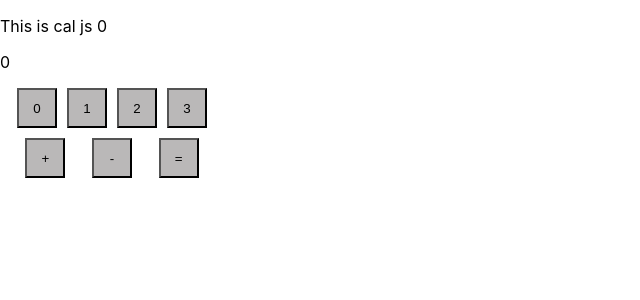
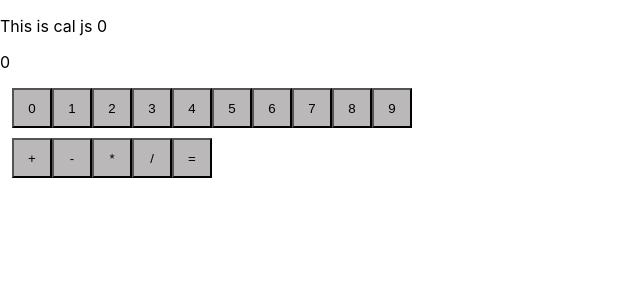
Before and after one commit to SanketWashimkar/Cal-app, a React (Create React App) app: page / in a window 1280 px wide. Shown: the top 300 px of the page, without its empty margins (0-640 px from the left). Built offline with nearby package versions, Linux system fonts and the light colour scheme.

Commit message:
main:8th commit

```diff
--- a/src/components/Cal/Cal.js
+++ b/src/components/Cal/Cal.js
@@ -3,8 +3,8 @@ import CalWrapper from "../CalWrapper/CalWrapper";
 
 const Cal = () => {
   const [inputVal1, setInputVal1] = useState(0);
-    const [oprationValue, setOprationValue] = useState(0);
-    const [currentOpration,setCurrentOpration] = useState('');
+  const [oprationValue, setOprationValue] = useState(0);
+  const [currentOpration, setCurrentOpration] = useState("");
 
   const allBtArr = [
     {
@@ -13,6 +13,7 @@ const Cal = () => {
         setInputVal1((prevValue) => parseInt(prevValue.toString() + 0));
       },
     },
+
     {
       value: 1,
       btFun: () => {
@@ -33,49 +34,116 @@ const Cal = () => {
         setInputVal1(parseInt(newValue));
       },
     },
+    {
+      value: 4,
+      btFun: () => {
+        const newValue = inputVal1.toString() + 4;
+        setInputVal1(parseInt(newValue));
+      },
+    },
+    {
+      value: 5,
+      btFun: () => {
+        const newValue = inputVal1.toString() + 5;
+        setInputVal1(parseInt(newValue));
+      },
+    },
+
+    {
+      value: 6,
+      btFun: () => {
+        const newValue = inputVal1.toString() + 6;
+        setInputVal1(parseInt(newValue));
+      },
+    },
+    {
+      value: 7,
+      btFun: () => {
+        const newValue = inputVal1.toString() + 7;
+        setInputVal1(parseInt(newValue));
+      },
+    },
+    {
+      value: 8,
+      btFun: () => {
+        const newValue = inputVal1.toString() + 8;
+        setInputVal1(parseInt(newValue));
+      },
+    },
+    {
+      value: 9,
+      btFun: () => {
+        const newValue = inputVal1.toString() + 9;
+        setInputVal1(parseInt(newValue));
+      },
+    },
   ];
 
   const oprationArr = [
     {
-        value: '+',
-        btFun: () => {
-            setCurrentOpration('+');
-            setOprationValue(inputVal1);
-            setInputVal1(0);
-        }
+      value: "+",
+      btFun: () => {
+        setCurrentOpration("+");
+        setOprationValue(inputVal1);
+        setInputVal1(0);
+      },
     },
     {
-        value: '-',
-        btFun: () => {
-            setCurrentOpration('-');
-            setOprationValue(inputVal1);
-            setInputVal1(0);
-        }
+      value: "-",
+      btFun: () => {
+        setCurrentOpration("-");
+        setOprationValue(inputVal1);
+        setInputVal1(0);
+      },
     },
     {
-        value: '=',
-        btFun: () => {
-            if(currentOpration === '+'){
-
-                setInputVal1((prevValue) => {
-                    return prevValue + oprationValue
-                })
-
-            }else if(currentOpration === '-'){
-                setInputVal1((prevValue) => {
-                    return oprationValue - prevValue;
-                })
-            }
+      value: "*",
+      btFun: () => {
+        setCurrentOpration("*");
+        setOprationValue(inputVal1);
+        setInputVal1(0);
+      },
+    },
+    {
+      value: "/",
+      btFun: () => {
+        setCurrentOpration("/");
+        setOprationValue(inputVal1);
+        setInputVal1(0);
+      },
+    },
+    {
+      value: "=",
+      btFun: () => {
+        if (currentOpration === "+") {
+          setInputVal1((prevValue) => {
+            return prevValue + oprationValue;
+          });
+        } else if (currentOpration === "-") {
+          setInputVal1((prevValue) => {
+            return oprationValue - prevValue;
+          });
+        } else if (currentOpration === "*") {
+          setInputVal1((prevValue) => {
+            return prevValue * oprationValue;
+          });
+        } else if (currentOpration === "/") {
+          setInputVal1((prevValue) => {
+            return oprationValue / prevValue;
+          });
         }
-    }
+      },
+    },
   ];
   return (
     <div>
       <p> This is cal js {inputVal1} </p>
-      <p>   {oprationValue} {currentOpration}</p>
+      <p>
+        {" "}
+        {oprationValue} {currentOpration}
+      </p>
 
-
-      <CalWrapper allBtArr={allBtArr} oprationArr={oprationArr}/>
+      <CalWrapper allBtArr={allBtArr} oprationArr={oprationArr} />
     </div>
   );
 };
```
